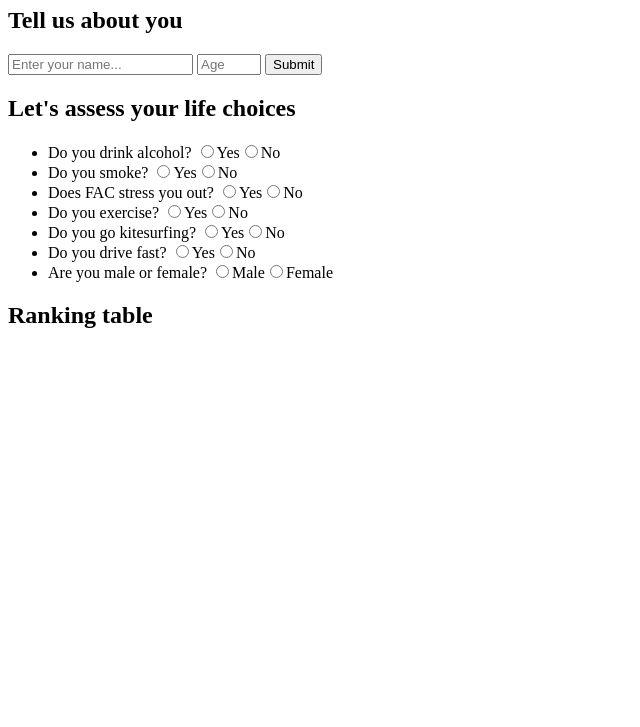
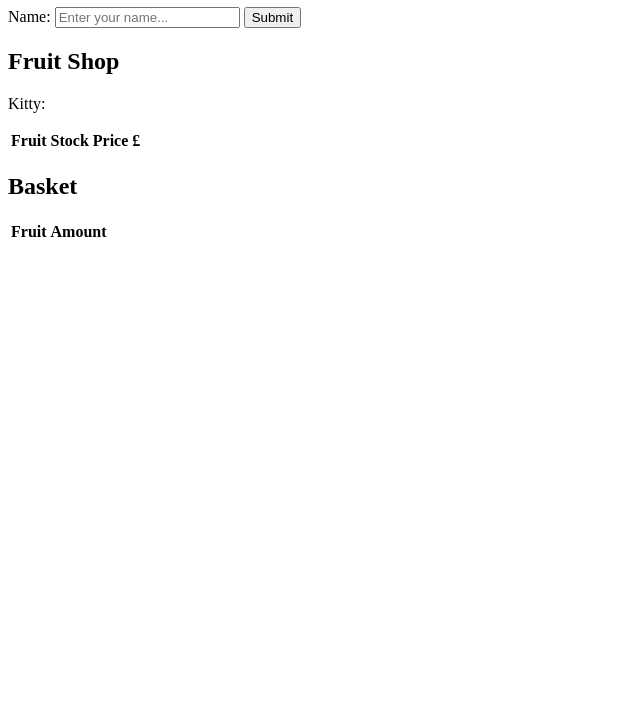
Before and after one commit to fac18/week6-mepl, a website: page index.html in a window 1280 px wide. Shown: the part 73-800 px from the top of the page, without its empty margins (0-640 px from the left). Drawn offline with Linux system fonts and the light colour scheme.

Commit message:
update html with FAC basket html

```diff
--- a/index.html
+++ b/index.html
@@ -1,34 +1,24 @@
 <!DOCTYPE html>
 
 <html lang="en">
-
   <head>
     <meta charset="UTF-8" />
     <meta name="viewport" content="width=device-width, initial-scale=1.0" />
     <meta http-equiv="X-UA-Compatible" content="ie=edge" />
     <link rel="stylesheet" href="./public/css/index.css" />
-    <title>Life expectancy</title>
+    <title>FAC Fruit Basket</title>
   </head>
 
   <body>
-
-    <h1>How long will I live?</h1>
-
+    <h1>FAC Fruit Basket</h1>
     <section>
-      <h2>Tell us about you</h2>
-      <form action="#" method="#">
+      <form action="/newuser" method="post">
+        <label for="new-username">Name:</label>
         <input
+          id="new-username"
           aria-label="Enter your name"
           type="text"
           placeholder="Enter your name..."
-          required
-        />
-        <input
-          aria-label="Input your age"
-          type="number"
-          min="1"
-          max="120"
-          placeholder="Age"
           required
         />
         <button aria-label="Submit your details" type="submit">Submit</button>
@@ -36,53 +26,31 @@
     </section>
 
     <section>
-      <h2>Let's assess your life choices</h2>
-      <form>
-        <ul>
-          <li>
-            Do you drink alcohol?
-            <!-- need to group all radio buttons to correspond to correct questions -->
-            <input type="radio" />Yes<input type="radio" />No
-          </li>
-          <li>
-            Do you smoke?
-            <!-- need to group all radio buttons to correspond to correct questions -->
-            <input type="radio" />Yes<input type="radio" />No
-          </li>
-          <li>
-            Does FAC stress you out?
-            <!-- need to group all radio buttons to correspond to correct questions -->
-            <input type="radio" />Yes<input type="radio" />No
-          </li>
-          <li>
-            Do you exercise?
-            <!-- need to group all radio buttons to correspond to correct questions -->
-            <input type="radio" />Yes<input type="radio" />No
-          </li>
-          <li>
-            Do you go kitesurfing?
-            <!-- need to group all radio buttons to correspond to correct questions -->
-            <input type="radio" />Yes<input type="radio" />No
-          </li>
-          <li>
-            Do you drive fast?
-            <!-- need to group all radio buttons to correspond to correct questions -->
-            <input type="radio" />Yes<input type="radio" />No
-          </li>
-          <li>
-            Are you male or female?
-            <!-- need to group all radio buttons to correspond to correct questions -->
-            <input type="radio" />Male<input type="radio" />Female
-          </li>
-        </ul>
-      </form>
+      <h2>Fruit Shop</h2>
+      <p>Kitty:</p>
+      <table class="inventory_table">
+        <thead>
+          <tr>
+            <th class="inventory_name">Fruit</th>
+            <th class="inventory_stock">Stock</th>
+            <th class="inventory_stock_price">Price £</th>
+          </tr>
+        </thead>
+        <tbody></tbody>
+      </table>
     </section>
 
     <section>
-      <h2>Ranking table</h2>
-      <div>
-
-      </div>
+      <h2>Basket</h2>
+      <table class="shopping_list">
+        <thead>
+          <tr>
+            <th class="purchased_name">Fruit</th>
+            <th class="purchased_stock_amount">Amount</th>
+          </tr>
+        </thead>
+        <tbody></tbody>
+      </table>
     </section>
     <script type="text/javascript" src="./public/scripts/index.js"></script>
   </body>
```
